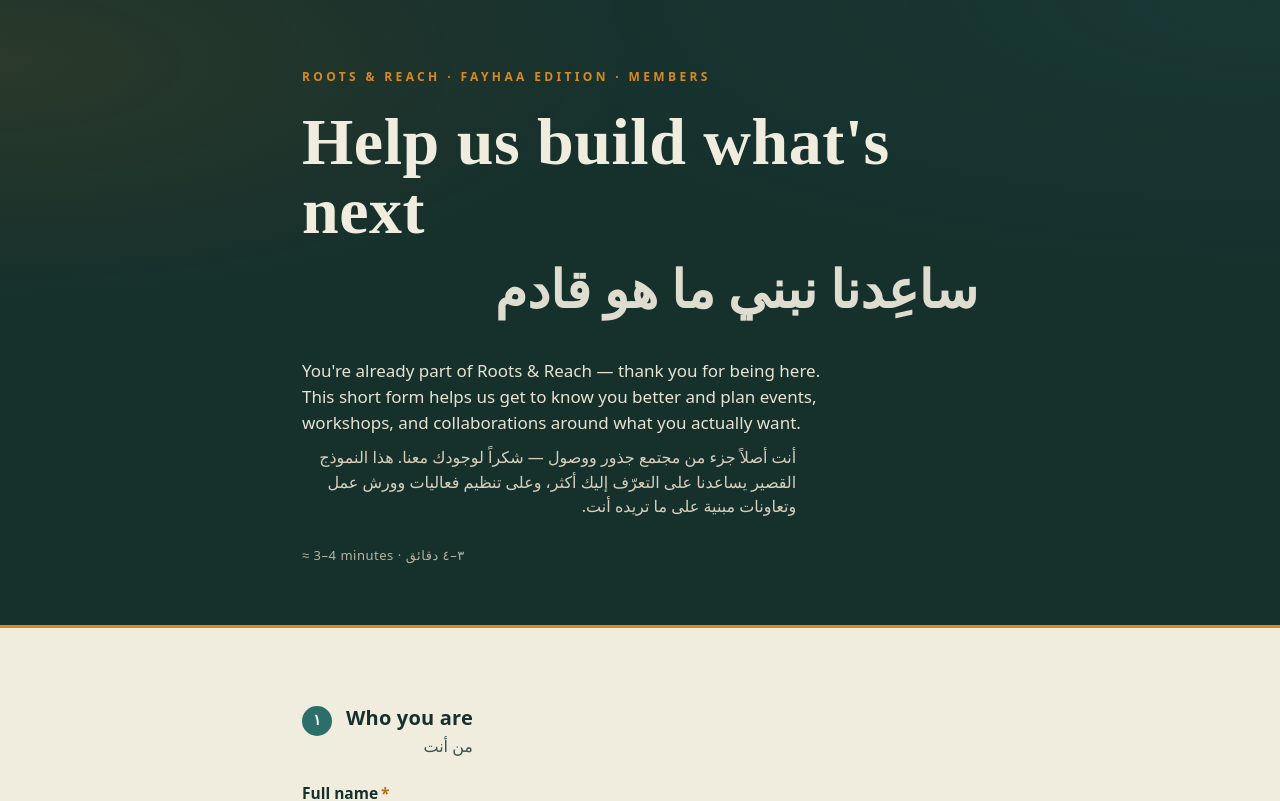
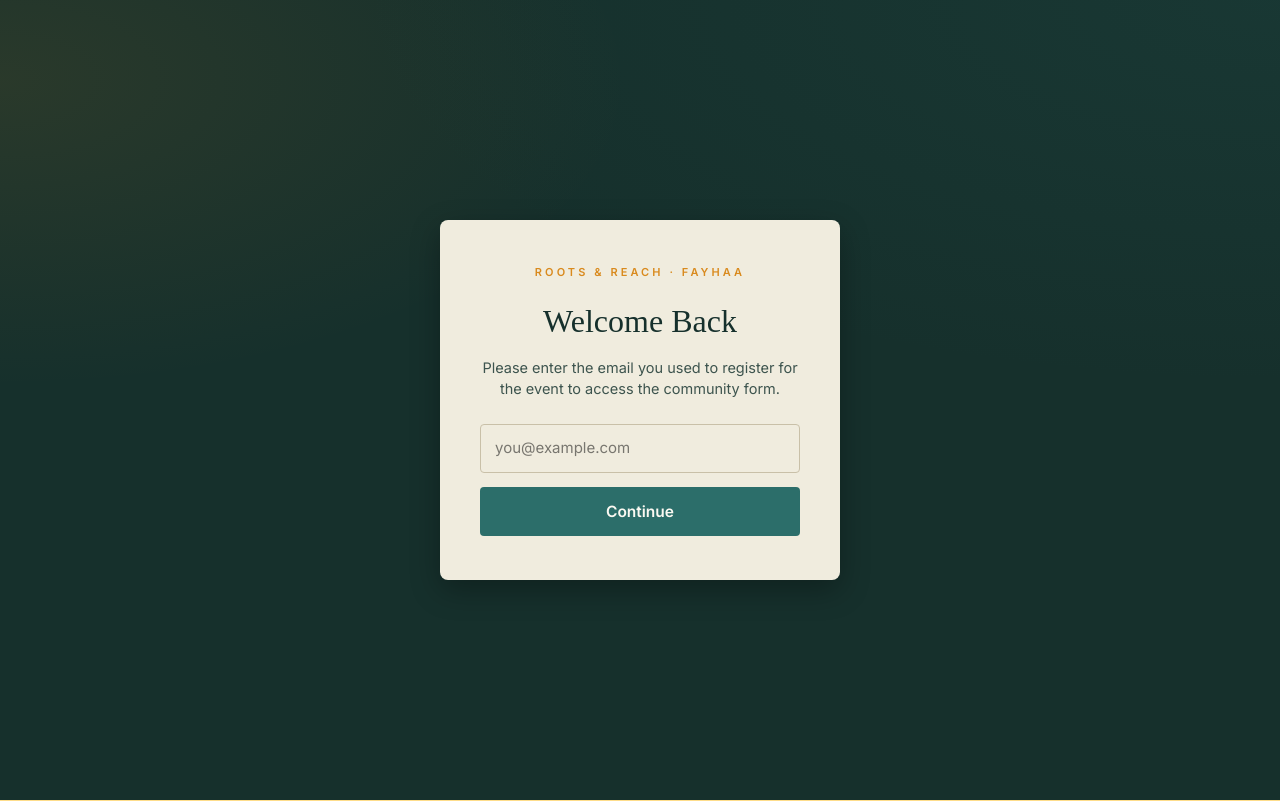
Before and after one commit to anahoniamhere-tech/reachandroots, a React (Vite) app: page /members in a window 1280 px wide. Shown: the top 801 px of the page. Built offline with nearby package versions, Linux system fonts and the light colour scheme.

Commit message:
Feat: Add email verification gate for community form

```diff
--- /dev/null
+++ b/scripts/check_community.mjs
@@ -0,0 +1,24 @@
+import { initializeApp } from "firebase/app";
+import { getFirestore, collection, getDocs, query, orderBy, limit } from "firebase/firestore";
+
+const firebaseConfig = {
+  projectId: "gen-lang-client-0920193719",
+  appId: "1:260399646277:web:8fbcd7dee926f0fe0ac52c",
+  apiKey: "AIzaSyDJvBLFGz4RB1kGJ9V9kILKjH4dA3GTwX8",
+  authDomain: "gen-lang-client-0920193719.firebaseapp.com",
+};
+
+const app = initializeApp(firebaseConfig);
+const db = getFirestore(app, "ai-studio-38f5b8a6-3fca-4b7f-a650-42c5c99a4936");
+
+async function check() {
+  const q = query(collection(db, "community"), orderBy("createdAt", "desc"), limit(1));
+  const snap = await getDocs(q);
+  snap.forEach(doc => {
+    console.log("LATEST_DOC_ID:", doc.id);
+    console.log("Data:", doc.data());
+  });
+  process.exit(0);
+}
+
+check().catch(console.error);
--- /dev/null
+++ b/scripts/submit_test.mjs
@@ -0,0 +1,37 @@
+import { initializeApp } from "firebase/app";
+import { getFirestore, collection, addDoc, serverTimestamp } from "firebase/firestore";
+
+const firebaseConfig = {
+  projectId: "gen-lang-client-0920193719",
+  appId: "1:260399646277:web:8fbcd7dee926f0fe0ac52c",
+  apiKey: "AIzaSyDJvBLFGz4RB1kGJ9V9kILKjH4dA3GTwX8",
+  authDomain: "gen-lang-client-0920193719.firebaseapp.com",
+};
+
+const app = initializeApp(firebaseConfig);
+const db = getFirestore(app, "ai-studio-38f5b8a6-3fca-4b7f-a650-42c5c99a4936");
+
+async function runTest() {
+  console.log("Submitting test entry...");
+  const data = {
+    fullName: "Test User",
+    city: "Tripoli",
+    email: "test@example.com",
+    whatsapp: "+961000000",
+    roles: ["Writer/poet"],
+    goals: ["Learn new skills"],
+    activityTypes: ["In-person meetups in Tripoli"],
+    whatsappConsent: false,
+    dataConsent: true,
+    createdAt: serverTimestamp()
+  };
+
+  const docRef = await addDoc(collection(db, "community"), data);
+  console.log("Test doc successfully created with ID:", docRef.id);
+  process.exit(0);
+}
+
+runTest().catch(e => {
+  console.error("Test failed:", e);
+  process.exit(1);
+});
--- a/src/components/CommunityForm.tsx
+++ b/src/components/CommunityForm.tsx
@@ -1,8 +1,14 @@
 import React, { useState, useRef } from 'react';
 import { db } from '../lib/firebase';
-import { collection, addDoc, serverTimestamp } from 'firebase/firestore';
+import { collection, updateDoc, doc, getDocs, query, where, serverTimestamp } from 'firebase/firestore';
 
 export const CommunityForm: React.FC = () => {
+  const [gateStep, setGateStep] = useState(0); // 0: Check Email, 1: Form
+  const [checkEmail, setCheckEmail] = useState('');
+  const [gateError, setGateError] = useState('');
+  const [gateLoading, setGateLoading] = useState(false);
+  const [docId, setDocId] = useState('');
+
   const [isSubmitting, setIsSubmitting] = useState(false);
   const [success, setSuccess] = useState(false);
   const [errorMsg, setErrorMsg] = useState('');
@@ -36,6 +42,54 @@ export const CommunityForm: React.FC = () => {
   });
 
   const [invalidFields, setInvalidFields] = useState<Record<string, boolean>>({});
+
+  const handleEmailCheck = async (e: React.FormEvent) => {
+    e.preventDefault();
+    setGateError('');
+    if (!checkEmail.trim() || !/^[^@\s]+@[^@\s]+\.[^@\s]+$/.test(checkEmail)) {
+      setGateError('Please enter a valid email.');
+      return;
+    }
+
+    setGateLoading(true);
+    try {
+      const q = query(collection(db, 'community'), where('email', '==', checkEmail.trim()));
+      const snap = await getDocs(q);
+
+      if (snap.empty) {
+        // Fallback for lowercase matching if first attempt misses due to case
+        const qLower = query(collection(db, 'community'), where('email', '==', checkEmail.trim().toLowerCase()));
+        const snapLower = await getDocs(qLower);
+        if (snapLower.empty) {
+          setGateError("We couldn't find a registration with this email. Please check your spelling or contact us.");
+          setGateLoading(false);
+          return;
+        } else {
+          setDocId(snapLower.docs[0].id);
+          populateForm(snapLower.docs[0].data());
+        }
+      } else {
+        setDocId(snap.docs[0].id);
+        populateForm(snap.docs[0].data());
+      }
+    } catch (err) {
+      console.error("Email check failed:", err);
+      setGateError("Something went wrong connecting to the database. Please try again.");
+    } finally {
+      setGateLoading(false);
+    }
+  };
+
+  const populateForm = (userData: any) => {
+    setFormData(prev => ({
+      ...prev,
+      fullName: userData.fullName || '',
+      city: userData.city || '',
+      email: userData.email || '',
+      whatsapp: userData.whatsapp || ''
+    }));
+    setGateStep(1);
+  };
 
   const handleInputChange = (e: React.ChangeEvent<HTMLInputElement | HTMLTextAreaElement | HTMLSelectElement>) => {
     const { name, value, type } = e.target;
@@ -111,7 +165,7 @@ export const CommunityForm: React.FC = () => {
         activityTypes: formData.activityTypes.slice(0, 20),
         whatsappConsent: formData.whatsappConsent,
         dataConsent: formData.dataConsent,
-        createdAt: serverTimestamp()
+        updatedAt: serverTimestamp()
       };
 
       if (formData.oneLiner) dataToSubmit.oneLiner = formData.oneLiner.slice(0, 500);
@@ -128,7 +182,7 @@ export const CommunityForm: React.FC = () => {
       if (formData.topics.length) dataToSubmit.topics = formData.topics.slice(0, 20);
       if (formData.availability.length) dataToSubmit.availability = formData.availability.slice(0, 10);
 
-      await addDoc(collection(db, 'community'), dataToSubmit);
+      await updateDoc(doc(db, 'community', docId), dataToSubmit);
       setSuccess(true);
       window.scrollTo({ top: 0, behavior: 'smooth' });
     } catch (err: any) {
@@ -140,6 +194,39 @@ export const CommunityForm: React.FC = () => {
   };
 
   const isInvalid = (field: string) => invalidFields[field] ? 'invalid' : '';
+
+  if (gateStep === 0) {
+    return (
+      <div id="gate" style={{
+        minHeight: '100vh', display: 'flex', alignItems: 'center', justifyContent: 'center',
+        background: 'radial-gradient(120% 80% at 100% 0%, rgba(44,110,106,0.12), transparent 60%), radial-gradient(90% 70% at 0% 10%, rgba(217,138,30,0.10), transparent 55%), #16302C'
+      }}>
+        <div className="gate-card" style={{ textAlign: 'center', padding: '44px 40px', maxWidth: '400px', width: '100%', background: '#F0ECDE', borderRadius: '8px', boxShadow: '0 10px 30px rgba(0,0,0,0.3)' }}>
+          <div style={{ fontSize: '11px', letterSpacing: '.28em', textTransform: 'uppercase', color: '#D98A1E', fontWeight: 600, marginBottom: '16px' }}>Roots &amp; Reach · Fayhaa</div>
+          <h1 style={{ fontFamily: '"Amiri", serif', color: '#16302C', fontSize: '32px', margin: '0 0 12px' }}>Welcome Back</h1>
+          <div style={{ color: '#3D544E', fontSize: '14.5px', marginBottom: '24px', lineHeight: 1.5 }}>Please enter the email you used to register for the event to access the community form.</div>
+
+          <form onSubmit={handleEmailCheck}>
+            <input
+              type="email"
+              placeholder="you@example.com"
+              value={checkEmail}
+              onChange={e => setCheckEmail(e.target.value)}
+              style={{ width: '100%', padding: '12px 14px', borderRadius: '4px', border: '1px solid #C9C0A8', marginBottom: '14px', fontSize: '15px' }}
+            />
+            <button
+              type="submit"
+              disabled={gateLoading}
+              style={{ width: '100%', background: '#2C6E6A', color: '#FBF9F2', border: 0, borderRadius: '4px', padding: '13px', fontSize: '15.5px', fontWeight: 600, cursor: gateLoading ? 'not-allowed' : 'pointer', transition: 'background 0.2s' }}
+            >
+              {gateLoading ? 'Checking...' : 'Continue'}
+            </button>
+          </form>
+          {gateError && <div style={{ color: '#A6402C', fontSize: '13.5px', marginTop: '16px' }}>{gateError}</div>}
+        </div>
+      </div>
+    );
+  }
 
   return (
     <div className="min-h-screen" style={{ background: 'var(--paper)', color: 'var(--ink)' }}>
```
